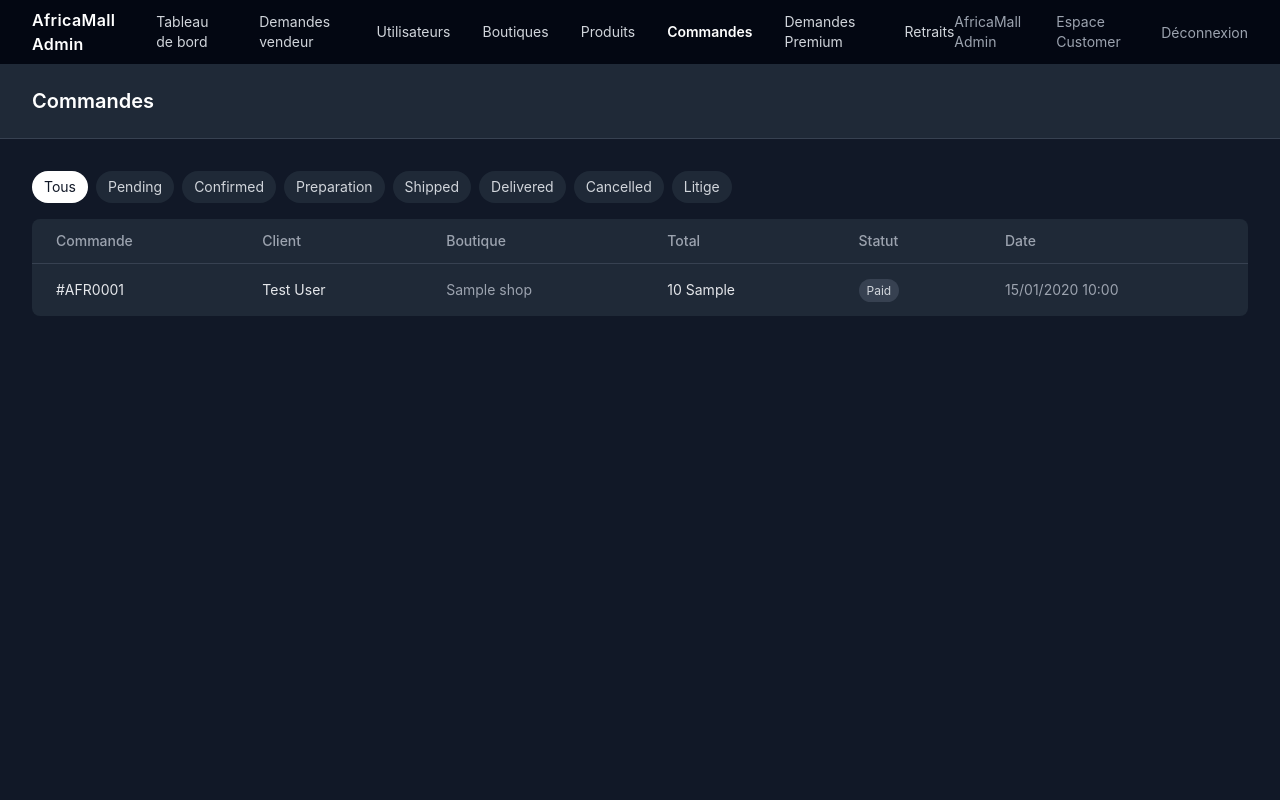
After one commit to Marllay1/Africa-Mall, a Laravel app: page /admin/orders in a window 1280 px wide. The commit adds this page. Run offline with Laravel 12, Linux system fonts and the light colour scheme; a user stored in the database is signed in; data comes from the database, SQL or seed files in the repository; tables that the repository leaves empty hold one stand-in row (values such as "Sample post"); style sheets or scripts are compiled from the project's sources; some libraries are stand-ins or nearby versions.

Commit message:
Admin — module Commandes (visibilité, §32)
3ème module Admin manquant (après Dashboard, Produits). Avant ce
commit, l'Admin n'avait aucune vue sur les commandes de la plateforme
— chaque vendeur ne voyait que les siennes, impossible de repérer un
litige sans que le vendeur le signale lui-même.

Nouveau Admin\OrderController (lecture seule, filtre par statut),
vue resources/views/admin/orders/index.blade.php avec mise en avant
des commandes en litige (bandeau + lignes surlignées). Gère les
commandes invité (§29) comme Seller\orders\index.blade.php.

Le traitement complet des litiges (dossier, preuves, décision,
remboursement, sanctions — §32) reste un chantier à part, plus gros,
nécessitant un nouveau modèle Dispute et un flux de résolution dédié
— cette vue donne juste à l'Admin la visibilité nécessaire pour le
repérer, pas encore pour le traiter.

Vérifié en direct : liste affiche les commandes invité et authentifiées
correctement, filtre par statut (litige) fonctionnel.

Co-Authored-By: Claude Sonnet 5 <noreply@anthropic.com>
Claude-Session: https://claude.ai/code/session_01LeEizm1n4UQEdVHKEbnZsx

```diff
--- /dev/null
+++ b/app/Http/Controllers/Admin/OrderController.php
@@ -0,0 +1,28 @@
+<?php
+
+namespace App\Http\Controllers\Admin;
+
+use App\Http\Controllers\Controller;
+use App\Models\Order;
+use Illuminate\Http\Request;
+use Illuminate\View\View;
+
+class OrderController extends Controller
+{
+    private const STATUSES = ['pending', 'confirmed', 'preparation', 'shipped', 'delivered', 'cancelled', 'litige'];
+
+    public function index(Request $request): View
+    {
+        $orders = Order::with('user', 'shop', 'items.product')
+            ->when($request->string('status')->toString(), fn ($query, $status) => $query->where('status', $status))
+            ->latest()
+            ->paginate(20)
+            ->withQueryString();
+
+        return view('admin.orders.index', [
+            'orders' => $orders,
+            'statuses' => self::STATUSES,
+            'litigeCount' => Order::where('status', 'litige')->count(),
+        ]);
+    }
+}
--- /dev/null
+++ b/resources/views/admin/orders/index.blade.php
@@ -0,0 +1,57 @@
+<x-admin-layout>
+    <x-slot name="header">
+        <h2 class="font-semibold text-xl text-white leading-tight">
+            {{ __('Commandes') }}
+        </h2>
+    </x-slot>
+
+    <div class="space-y-4">
+        @if ($litigeCount > 0)
+            <div class="bg-red-900/40 border border-red-700 text-red-200 text-sm rounded-lg p-4">
+                {{ __(':n commande(s) en litige nécessitent une attention.', ['n' => $litigeCount]) }}
+            </div>
+        @endif
+
+        <div class="flex items-center gap-2 text-sm">
+            <a href="{{ route('admin.orders.index') }}" class="px-3 py-1.5 rounded-full {{ request('status') ? 'bg-gray-800 text-gray-300' : 'bg-white text-gray-900' }}">{{ __('Tous') }}</a>
+            @foreach ($statuses as $status)
+                <a href="{{ route('admin.orders.index', ['status' => $status]) }}" class="px-3 py-1.5 rounded-full capitalize {{ request('status') === $status ? 'bg-white text-gray-900' : 'bg-gray-800 text-gray-300' }}">{{ $status }}</a>
+            @endforeach
+        </div>
+
+        <div class="bg-gray-800 rounded-lg overflow-hidden">
+            <table class="min-w-full divide-y divide-gray-700 text-sm">
+                <thead>
+                    <tr class="text-left text-gray-400">
+                        <th class="px-6 py-3 font-medium">{{ __('Commande') }}</th>
+                        <th class="px-6 py-3 font-medium">{{ __('Client') }}</th>
+                        <th class="px-6 py-3 font-medium">{{ __('Boutique') }}</th>
+                        <th class="px-6 py-3 font-medium">{{ __('Total') }}</th>
+                        <th class="px-6 py-3 font-medium">{{ __('Statut') }}</th>
+                        <th class="px-6 py-3 font-medium">{{ __('Date') }}</th>
+                    </tr>
+                </thead>
+                <tbody class="divide-y divide-gray-700 text-gray-200">
+                    @forelse ($orders as $order)
+                        <tr class="{{ $order->status === 'litige' ? 'bg-red-950/40' : '' }}">
+                            <td class="px-6 py-4">#AFR{{ str_pad($order->id, 4, '0', STR_PAD_LEFT) }}</td>
+                            <td class="px-6 py-4">{{ $order->user?->name ?? $order->guest_name.' ('.__('invité').')' }}</td>
+                            <td class="px-6 py-4 text-gray-400">{{ $order->shop->name }}</td>
+                            <td class="px-6 py-4">{{ number_format($order->total, 0, ',', ' ') }} {{ $order->devise }}</td>
+                            <td class="px-6 py-4 capitalize">
+                                <span class="text-xs px-2 py-1 rounded-full {{ $order->status === 'litige' ? 'bg-red-900 text-red-200' : 'bg-gray-700 text-gray-300' }}">{{ $order->status }}</span>
+                            </td>
+                            <td class="px-6 py-4 text-gray-400">{{ $order->created_at->format('d/m/Y H:i') }}</td>
+                        </tr>
+                    @empty
+                        <tr>
+                            <td colspan="6" class="px-6 py-8 text-center text-gray-500">{{ __('Aucune commande.') }}</td>
+                        </tr>
+                    @endforelse
+                </tbody>
+            </table>
+        </div>
+
+        <div class="text-gray-300">{{ $orders->links() }}</div>
+    </div>
+</x-admin-layout>
--- a/resources/views/layouts/admin.blade.php
+++ b/resources/views/layouts/admin.blade.php
@@ -39,6 +39,9 @@
                             <a href="{{ route('admin.products.index') }}" class="text-gray-300 hover:text-white text-sm {{ request()->routeIs('admin.products.*') ? 'text-white font-semibold' : '' }}">
                                 {{ __('Produits') }}
                             </a>
+                            <a href="{{ route('admin.orders.index') }}" class="text-gray-300 hover:text-white text-sm {{ request()->routeIs('admin.orders.*') ? 'text-white font-semibold' : '' }}">
+                                {{ __('Commandes') }}
+                            </a>
                             <a href="{{ route('admin.premium-requests.index') }}" class="text-gray-300 hover:text-white text-sm {{ request()->routeIs('admin.premium-requests.*') ? 'text-white font-semibold' : '' }}">
                                 {{ __('Demandes Premium') }}
                             </a>
--- a/routes/admin.php
+++ b/routes/admin.php
@@ -1,6 +1,7 @@
 <?php
 
 use App\Http\Controllers\Admin\DashboardController;
+use App\Http\Controllers\Admin\OrderController;
 use App\Http\Controllers\Admin\PremiumRequestController;
 use App\Http\Controllers\Admin\ProductController;
 use App\Http\Controllers\Admin\SellerRequestController;
@@ -34,4 +35,6 @@ Route::middleware(['auth', 'verified', 'admin'])
         Route::get('/products', [ProductController::class, 'index'])->name('products.index');
         Route::patch('/products/{product}/visibility', [ProductController::class, 'toggleVisibility'])->name('products.toggle-visibility');
         Route::delete('/products/{product}', [ProductController::class, 'destroy'])->name('products.destroy');
+
+        Route::get('/orders', [OrderController::class, 'index'])->name('orders.index');
     });
```
